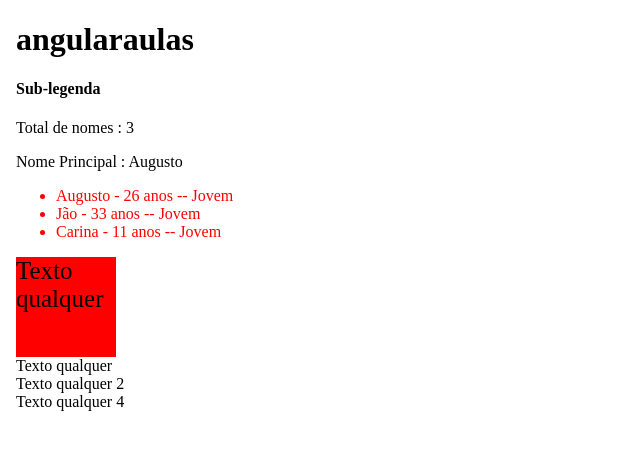
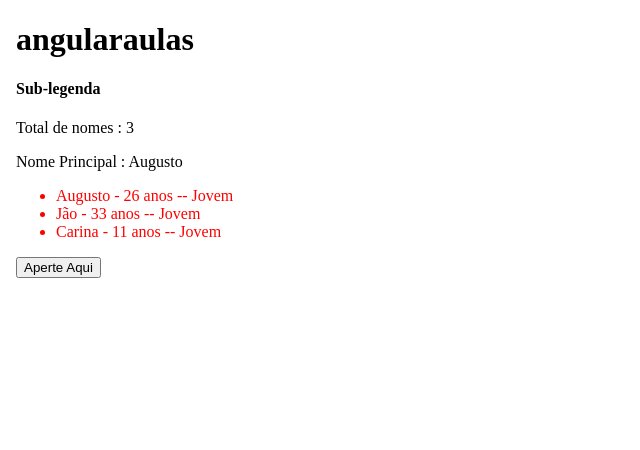
Before and after one commit to agvicente/angularaulas, an Angular app in the folder angularaulas/: page / in a window 1280 px wide. Shown: the top 450 px of the page, without its empty margins (0-640 px from the left). Built offline with nearby package versions, Linux system fonts and the light colour scheme.

Commit message:
Trocando a cor de um elemento com um clique no botão

```diff
--- a/angularaulas/src/app/app.component.html
+++ b/angularaulas/src/app/app.component.html
@@ -13,34 +13,13 @@
   <p>Nome Principal : {{nomePrincipal.nome}}</p>
 
   <ul>
-    <li *ngFor="let item of nomes" style="color: red;">
+    <li *ngFor="let item of nomes" [style.color]="corPrincipal">
       {{item.nome}} - {{item.idade}} anos -- {{item.getTipo()}}
     </li>
   </ul>
 
-  <div [style]="{width: '100px', height: '100px', fontSize: tamanhoFonte, backgroundColor: '#ff0000'}">
-    Texto qualquer
-  </div>
+  <button (click)="corPrincipal='#00FF00'">Aperte Aqui</button>
 
-  <div [style.width.px]="1000">
-    Texto qualquer
-  </div>
-
-  <div [class]="{menu: true, hidden: true}">
-    Texto qualquer 1
-  </div>
-
-  <div [class]="{menu: true, hidden: false}">
-    Texto qualquer 2
-  </div>
-
-  <div [class.hidden]="true">
-    Texto qualquer 3
-  </div>
-
-  <div [class.hidden]="false">
-    Texto qualquer 4
-  </div>
 </body>
 
 </html>
--- a/angularaulas/src/app/app.component.ts
+++ b/angularaulas/src/app/app.component.ts
@@ -16,6 +16,5 @@ export class AppComponent {
   ];
 
   nomePrincipal = this.nomes[0];
-
-  tamanhoFonte = '25px';
+  corPrincipal = '#FF0000';
 }
```
